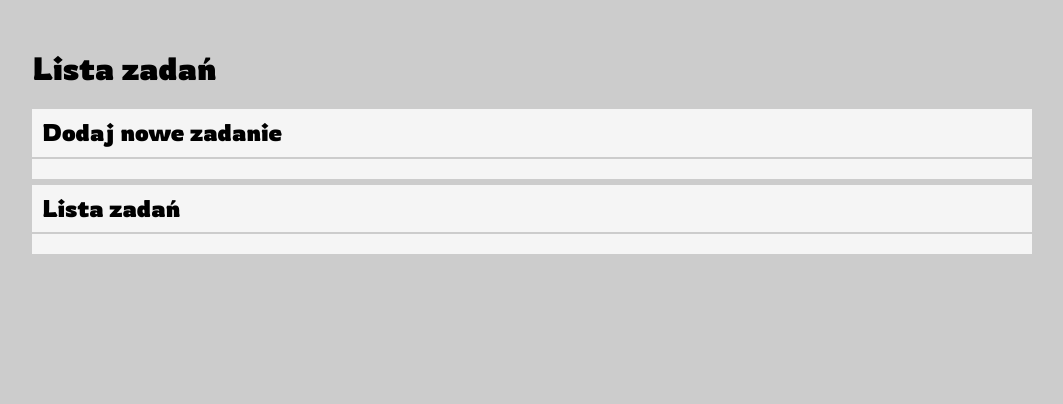
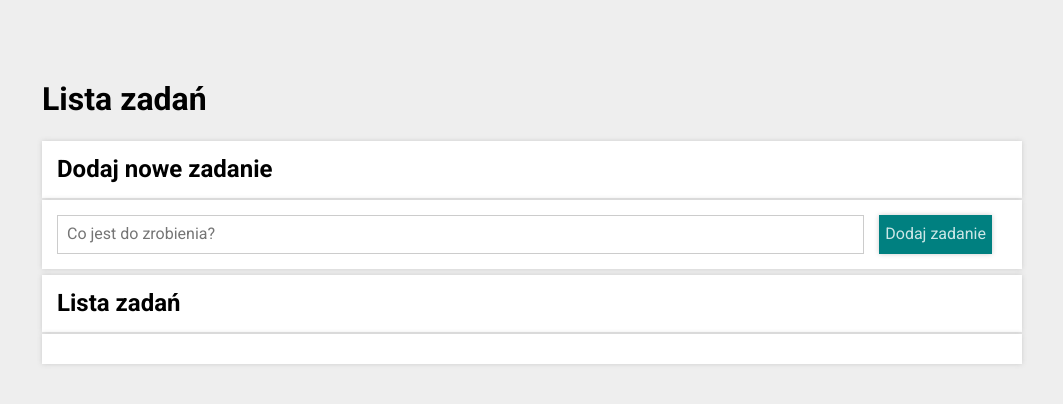
Before and after one commit to olgasowlet/to-do-list, a plain HTML site: page index.html in a window 1280 px wide. Shown: the whole page, without its empty margins (108-1171 px from the left). Drawn offline with nearby package versions, Linux system fonts and the light colour scheme.

Commit message:
changed fonr, added and styled input and button

```diff
--- a/css/container.css
+++ b/css/container.css
@@ -4,15 +4,50 @@
 }
 
 .section {
-    background-color: whitesmoke;
+    background-color: white;
     margin: 1px 0;
-    padding: 10px;
+    padding: 15px;
+    box-shadow: 0 0 5px #cccccc;
 }
 
 .section__header {
     margin: 0;
 }
 
+
 .section--margin {
     margin-bottom: 5px;
 }
+
+.section__div{
+    display: flex;
+    justify-content: space-around;
+    flex-wrap: wrap;
+}
+
+.section__input {
+    padding: 9px;
+    border: 1px solid #cccccc;
+    flex-grow: 1;
+}
+
+.section__button {
+    margin: 0 15px;
+    background-color: teal;
+    box-shadow: 0 0 5px #cccccc;
+    border: none;
+    color: rgba(255, 255, 255, 0.801);
+}
+
+@media (max-width: 767px) {
+    .section__button {
+        margin: 10px;
+        flex-grow: 1;
+        align-content: stretch;
+        height: 35px;
+    }
+
+    .section__input {
+        margin: 15px 10px 0 ;
+    }
+}
--- a/css/style.css
+++ b/css/style.css
@@ -7,8 +7,9 @@ html {
 }
 
 body {
-    background-color: #ccc;
+    background-color: #eeeeee;
     max-width: 1000px;
     margin: 50px auto;
-    font-family: 'Rowdies', cursive;
+    font-family: 'Roboto', sans-serif;
+    padding: 10px;
 }
--- a/index.html
+++ b/index.html
@@ -9,7 +9,8 @@
     <link rel="stylesheet" href="https://cdnjs.cloudflare.com/ajax/libs/normalize/8.0.1/normalize.min.css"
         integrity="sha512-NhSC1YmyruXifcj/KFRWoC561YpHpc5Jtzgvbuzx5VozKpWvQ+4nXhPdFgmx8xqexRcpAglTj9sIBWINXa8x5w=="
         crossorigin="anonymous" />
-    <link href="https://fonts.googleapis.com/css2?family=Rowdies:wght@300;400;700&display=swap" rel="stylesheet">
+    <link href="https://fonts.googleapis.com/css2?family=Roboto:ital,wght@0,400;0,500;0,700;1,400;1,500&display=swap"
+        rel="stylesheet">
     <link rel="stylesheet" href="css/style.css">
     <link rel="stylesheet" href="css/container.css">
 </head>
@@ -23,13 +24,14 @@
             <h2 class="section__header">Dodaj nowe zadanie</h2>
         </section>
         <section class="section section--margin">
-            <div class="section__addTask"></div>
+            <div class="section__div section__div--addTask"><input class="section__input" placeholder="Co jest do zrobienia?"><button
+                    class="section__button">Dodaj zadanie</button></div>
         </section>
         <section class="section">
             <h2 class="section__header">Lista zadań</h2>
         </section>
         <section class="section">
-            <div class="section__tasks"></div>
+            <div class="section__div section__div--tasks"></div>
         </section>
     </div>
 </body>
```
